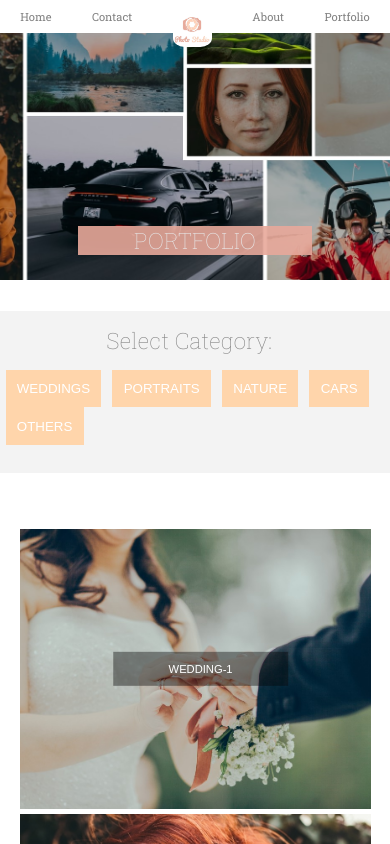
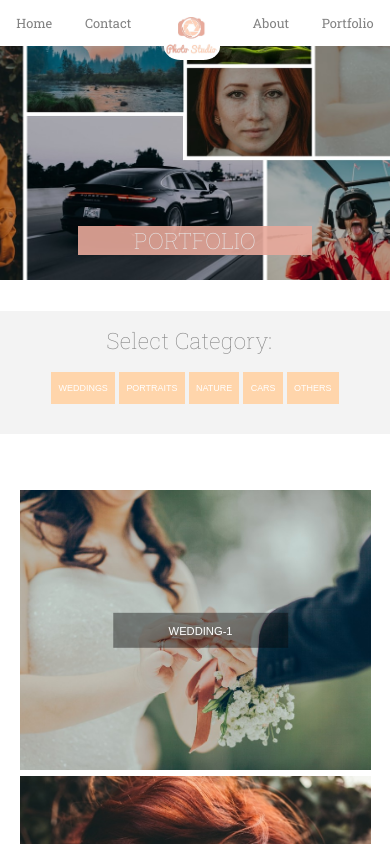
Before and after one commit to Denis-Andrei/photography-portfolio, a React (Create React App) app: page /#/portfolio/1 in a window 390 px wide. Shown: the top 844 px of the page. Built offline with nearby package versions, Linux system fonts and the light colour scheme.

Commit message:
updating navbar font-size

```diff
--- a/src/components/filterbox/filterbox.styles.scss
+++ b/src/components/filterbox/filterbox.styles.scss
@@ -18,17 +18,18 @@
 
        .filter-btn-box{
 
-            @media only screen and (max-width: 56.25em){
-                margin-bottom: 5rem;
-            }
+
 
             @media only screen and (max-width: 37.5em){
 
-                .filter-btn{
-                    margin: 1px;
+                .button{
+                    margin: 2px;
                     font-size: 1.6rem;
                     padding: 2rem 1.3rem;
                 }
+            }
+            @media only screen and (max-width: 56.25em){
+                margin-bottom: 5rem;
             }
        }
 
--- a/src/components/navbar/navbar.styles.scss
+++ b/src/components/navbar/navbar.styles.scss
@@ -10,6 +10,9 @@
     justify-content: space-around;
     align-items: center;
     z-index: 1000;
+    @media only screen and (max-width: 37.5em){
+        font-size: 2.3rem;
+    }
 
    a{
        text-decoration: none;
@@ -27,9 +30,7 @@
         top: 3rem;
         border-radius: 30%;
 
-        @media only screen and (max-width: 37.5em){
-            width: 7rem;
-        }
+
 
     }
 }
```
